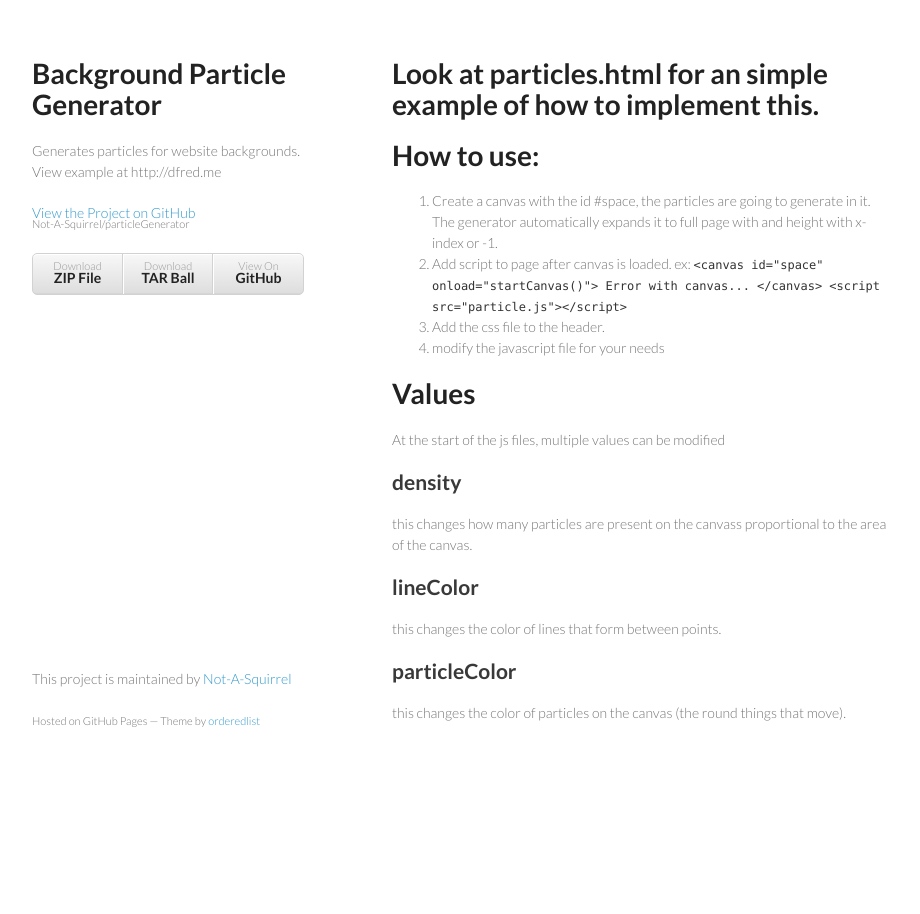
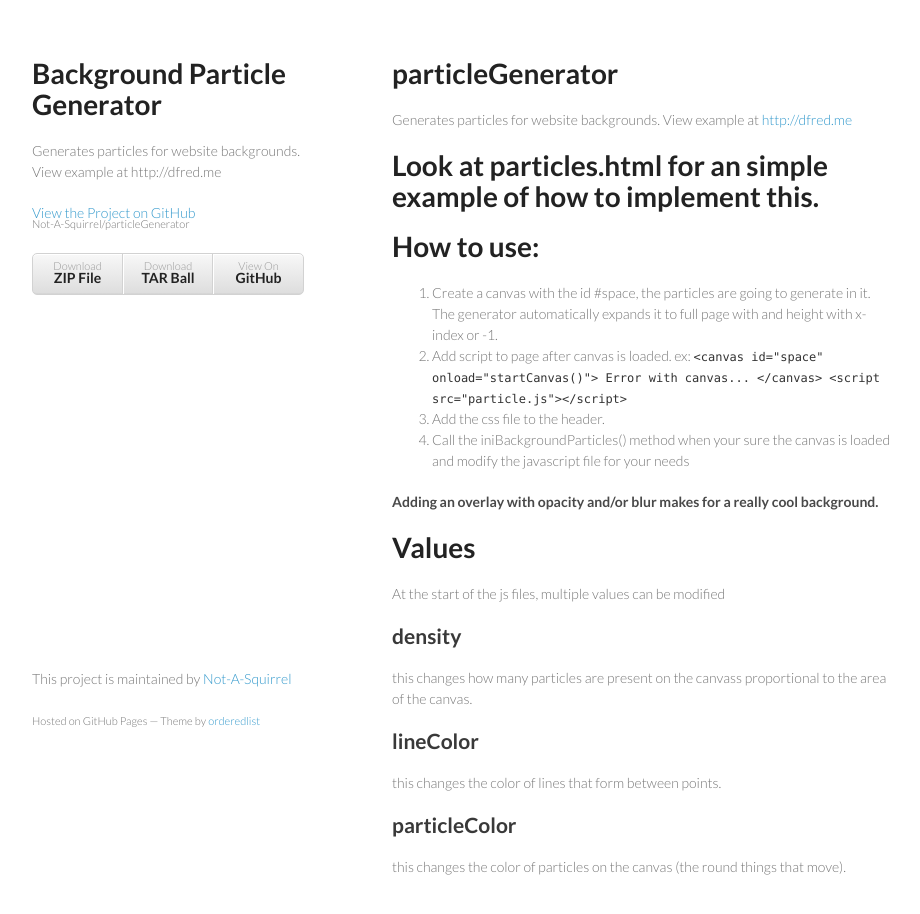
Before and after one commit to FredericDesgreniers/particleGenerator, a plain HTML site: page index.html in a window 1280 px wide. Shown: the whole page, without its empty margins (178-1098 px from the left). Before the commit the page ends 800 px from the top, so only its background shows below. Drawn offline with Linux system fonts and the light colour scheme.

Commit message:
Create gh-pages branch via GitHub

```diff
--- a/index.html
+++ b/index.html
@@ -29,6 +29,11 @@
       </header>
       <section>
         <h1>
+<a id="particlegenerator" class="anchor" href="#particlegenerator" aria-hidden="true"><span class="octicon octicon-link"></span></a>particleGenerator</h1>
+
+<p>Generates particles for website backgrounds. View example at <a href="http://dfred.me">http://dfred.me</a></p>
+
+<h1>
 <a id="look-at-particleshtml-for-an-simple-example-of-how-to-implement-this" class="anchor" href="#look-at-particleshtml-for-an-simple-example-of-how-to-implement-this" aria-hidden="true"><span class="octicon octicon-link"></span></a>Look at particles.html for an simple example of how to implement this.</h1>
 
 <h1>
@@ -43,8 +48,11 @@
     &lt;script src="particle.js"&gt;&lt;/script&gt;</code>
 </li>
 <li>Add the css file to the header.</li>
-<li>modify the javascript file for your needs</li>
+<li>Call the iniBackgroundParticles() method when your sure the canvas is loaded and modify the javascript file for your needs</li>
 </ol>
+
+<h4>
+<a id="adding-an-overlay-with-opacity-andor-blur-makes-for-a-really-cool-background" class="anchor" href="#adding-an-overlay-with-opacity-andor-blur-makes-for-a-really-cool-background" aria-hidden="true"><span class="octicon octicon-link"></span></a>Adding an overlay with opacity and/or blur makes for a really cool background.</h4>
 
 <h1>
 <a id="values" class="anchor" href="#values" aria-hidden="true"><span class="octicon octicon-link"></span></a>Values</h1>
--- a/params.json
+++ b/params.json
@@ -1 +1 @@
-{"name":"Background Particle Generator","tagline":"Generates particles for website backgrounds. View example at http://dfred.me","body":"# Look at particles.html for an simple example of how to implement this.\r\n# How to use:\r\n1. Create a canvas with the id #space, the particles are going to generate in it. The generator automatically expands it to full page with and height with x-index or -1. \r\n2. Add script to page after canvas is loaded. ex:\r\n`        <canvas id=\"space\" onload=\"startCanvas()\">\r\n            Error with canvas...\r\n        </canvas>\r\n        <script src=\"particle.js\"></script>`\r\n3. Add the css file to the header.\r\n4. modify the javascript file for your needs\r\n\r\n# Values\r\nAt the start of the js files, multiple values can be modified\r\n## density\r\nthis changes how many particles are present on the canvass proportional to the area of the canvas.\r\n## lineColor\r\nthis changes the color of lines that form between points.\r\n## particleColor\r\nthis changes the color of particles on the canvas (the round things that move).","google":"","note":"Don't delete this file! It's used internally to help with page regeneration."}
+{"name":"Background Particle Generator","tagline":"Generates particles for website backgrounds. View example at http://dfred.me","body":"# particleGenerator\r\nGenerates particles for website backgrounds. View example at http://dfred.me\r\n\r\n# Look at particles.html for an simple example of how to implement this.\r\n# How to use:\r\n1. Create a canvas with the id #space, the particles are going to generate in it. The generator automatically expands it to full page with and height with x-index or -1. \r\n2. Add script to page after canvas is loaded. ex:\r\n`        <canvas id=\"space\" onload=\"startCanvas()\">\r\n            Error with canvas...\r\n        </canvas>\r\n        <script src=\"particle.js\"></script>`\r\n3. Add the css file to the header.\r\n4. Call the iniBackgroundParticles() method when your sure the canvas is loaded and modify the javascript file for your needs\r\n\r\n#### Adding an overlay with opacity and/or blur makes for a really cool background. \r\n\r\n# Values\r\nAt the start of the js files, multiple values can be modified\r\n## density\r\nthis changes how many particles are present on the canvass proportional to the area of the canvas.\r\n## lineColor\r\nthis changes the color of lines that form between points.\r\n## particleColor\r\nthis changes the color of particles on the canvas (the round things that move).\r\n","google":"","note":"Don't delete this file! It's used internally to help with page regeneration."}
```
